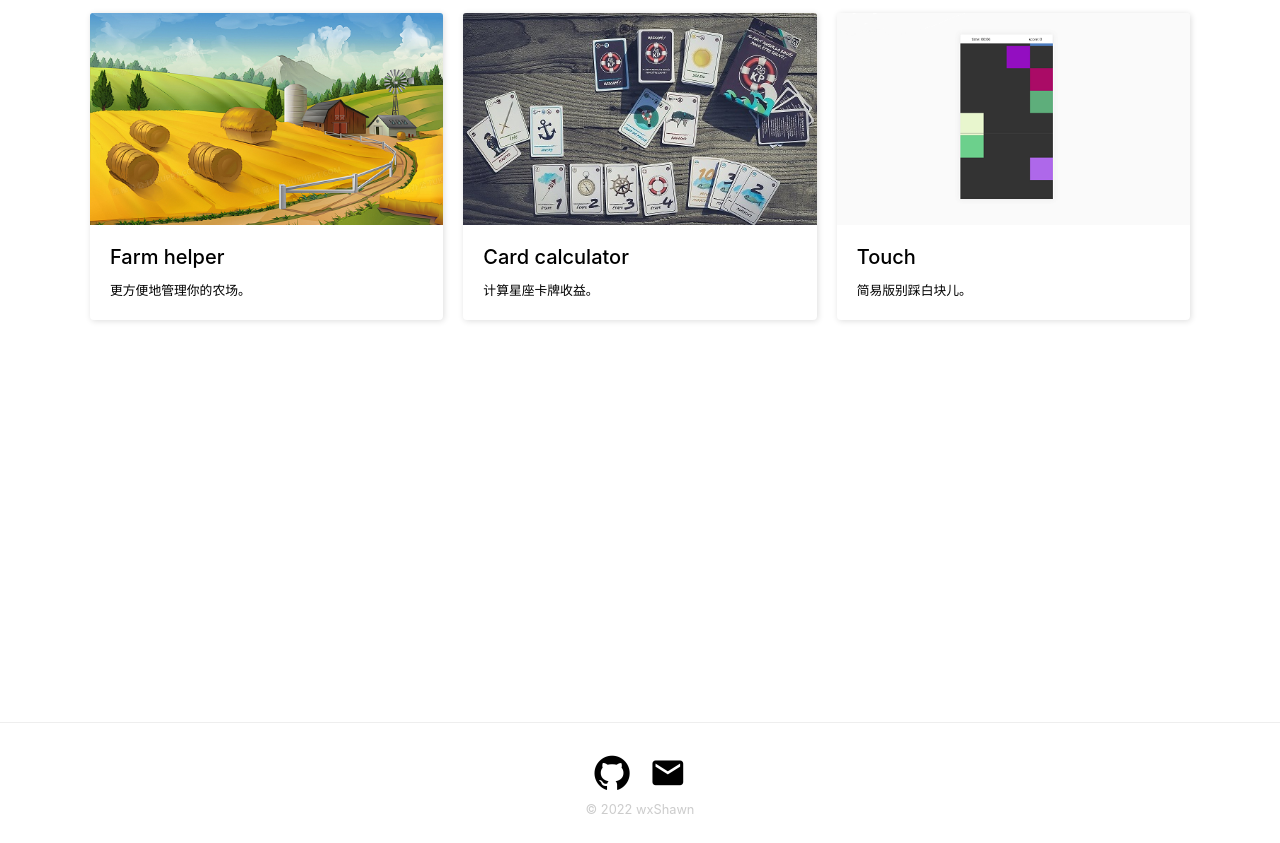
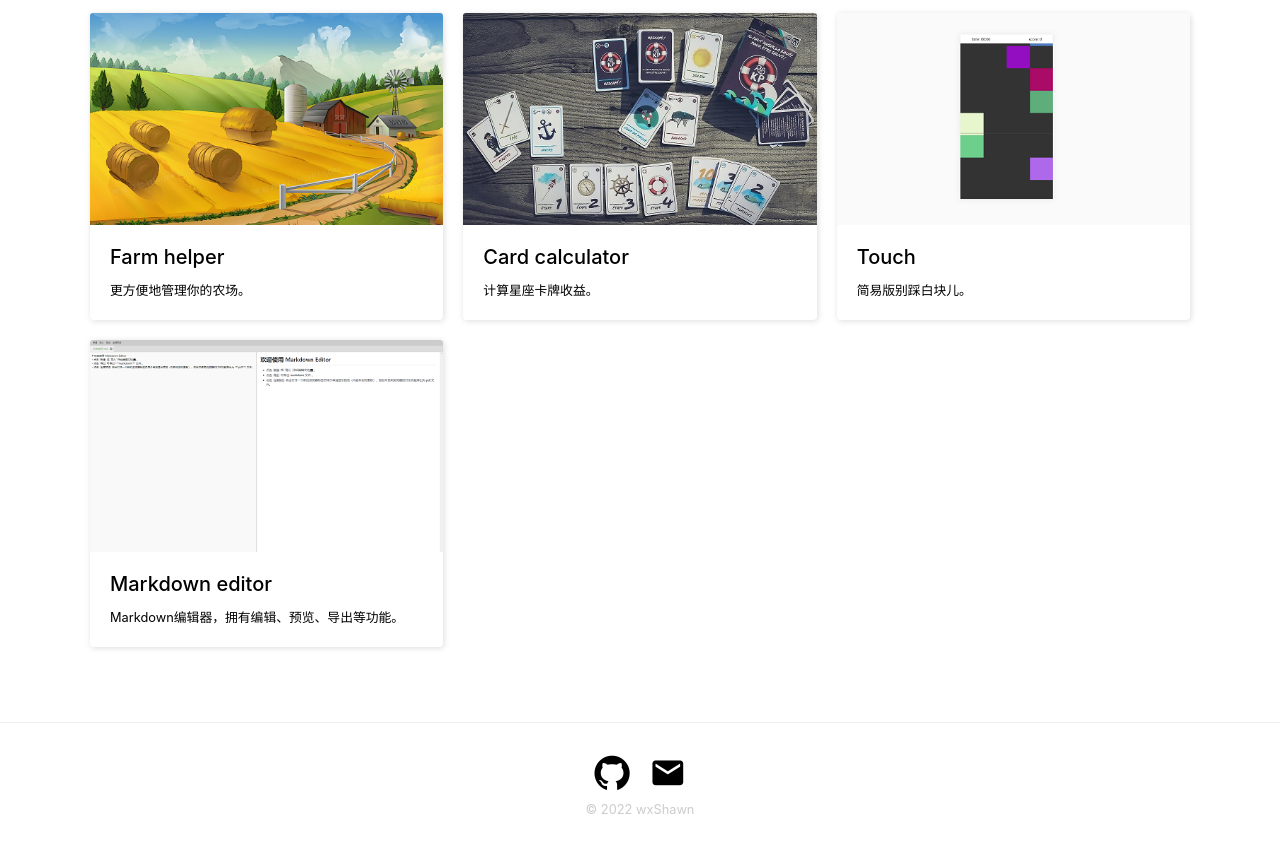
Before and after one commit to wxShawn/wxShawn.github.io, a plain HTML site: page index.html in a window 1280 px wide. Shown: the part 878-1721 px from the top of the page. Drawn offline with nearby package versions, Linux system fonts and the light colour scheme.

Commit message:
更新portfolio

```diff
--- a/index.html
+++ b/index.html
@@ -73,6 +73,15 @@
           </div>
         </a>
       </div>
+      <div class="col-sm-12 col-md-6 col-lg-4">
+        <a class="card" href="https://wxshawn.github.io/preview/markdown_editor">
+          <img class="card-img-top" src="./images/markdown_editor_cover.jpg" alt="Card image cap">
+          <div class="card-body">
+            <h5 class="card-title">Markdown editor</h5>
+            <p class="card-text">Markdown编辑器，拥有编辑、预览、导出等功能。</p>
+          </div>
+        </a>
+      </div>
     </div>
   </div>
   <div id="footer">
```
Also changed, not shown: images/markdown_editor_cover.jpg (added), images/mysite/Touch_cover.jpg (deleted), images/mysite/astronaut.png (deleted), images/mysite/card_calculator_cover.jpg (deleted), images/mysite/farm_helper_cover.jpg (deleted).
